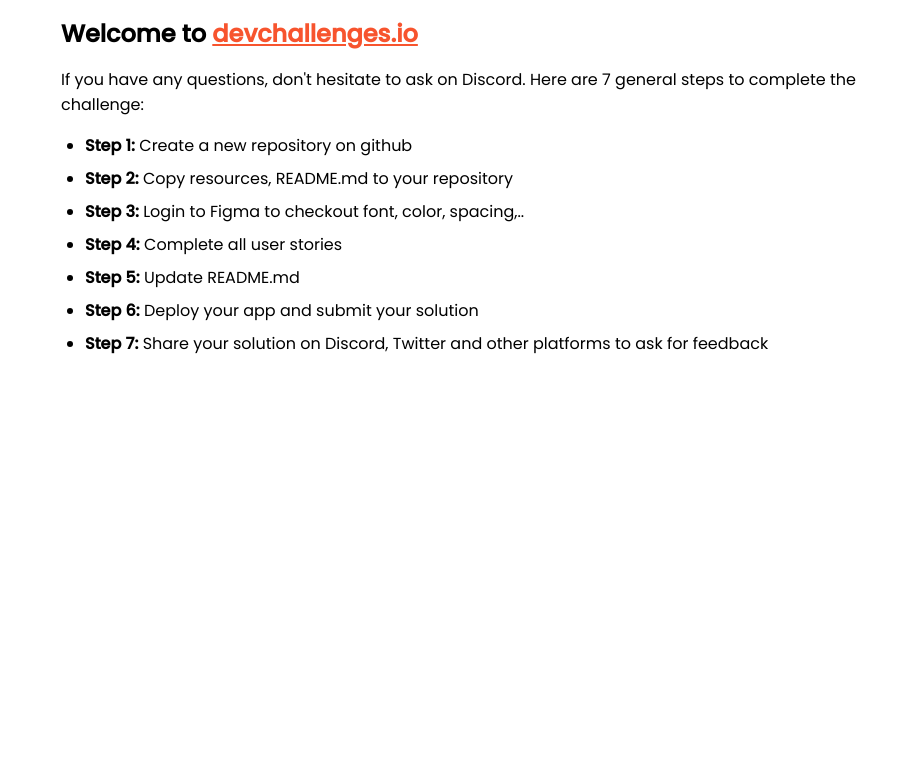
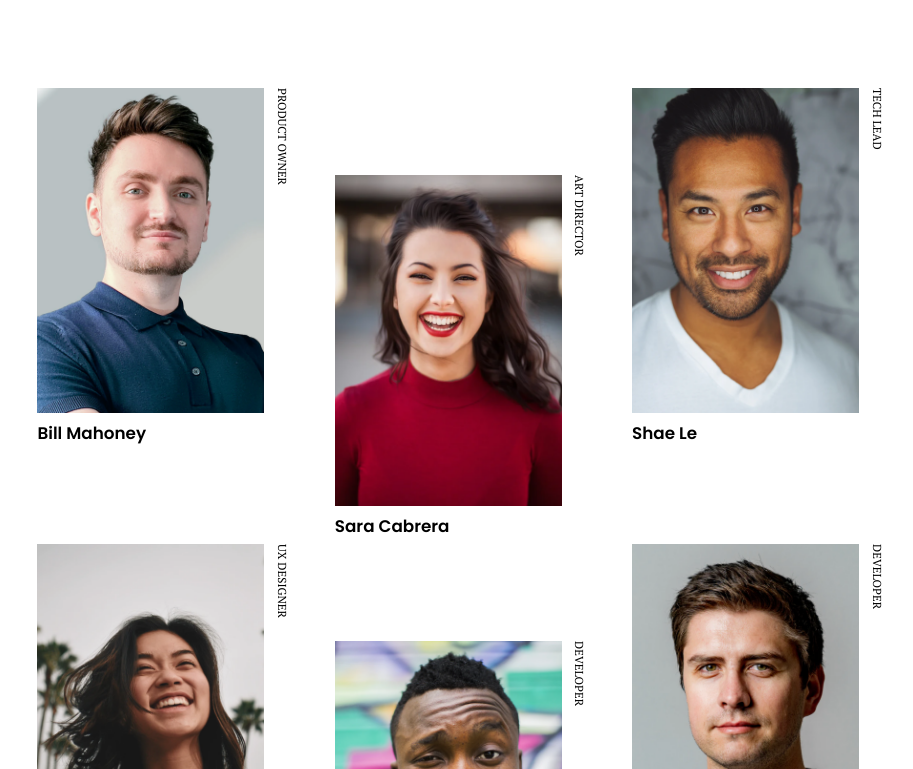
Before and after one commit to dXu23/team-page, a plain HTML site: page index.html in a window 1280 px wide. Shown: the part 224-993 px from the top of the page, without its empty margins (179-1092 px from the left). Before the commit the page ends 800 px from the top, so only its background shows below. Drawn offline with Linux system fonts and the light colour scheme.

Commit message:
Cleaned up the code a bit

```diff
--- /dev/null
+++ b/index.css
@@ -0,0 +1,117 @@
+body {
+  width: 94%;
+  font-family: Poppins;
+  margin-left: auto;
+  margin-right: auto;
+}
+
+header {
+  grid-template-rows: 1fr 2fr;
+  margin-block: 8%;
+}
+
+header > div:first-child {
+  grid-row: 1 / span 1;
+}
+
+header > div:last-child {
+  grid-row: 2 / span 1;
+}
+
+h1 {
+  font-family: "PT Serif", serif;
+  font-size: 2.25rem;
+}
+
+p {
+  font-size: clamp(0.875rem, 0.375vw + 0.75rem, 1.125rem);
+}
+
+header > div {
+  min-width: 180px;
+  /* max-width: 350px; */
+}
+
+figcaption {
+  font-weight: bold;
+  font-size: clamp(0.875rem, 0.375vw + 0.75rem, 1.125rem);
+}
+
+img {
+  width: 100%;
+}
+
+main {
+  display: grid;
+  grid-template-columns: auto auto;
+  grid-column-gap: 4%;
+}
+
+main > div {
+  display: flex;
+}
+
+div > figure, div > small {
+  display: inline-block;
+  margin: 2%;
+}
+
+main > div:nth-of-type(even) > figure, main > div:nth-of-type(even) > small {
+  margin-top: 35%;
+}
+
+.team-role {
+  width: 12%;
+  align-self: flex-start;
+  font-size: clamp(0.625rem, 0.2vw + 0.5625rem, 0.75rem);
+  font-family: "PT Serif", serif;
+}
+
+figure + small {
+  writing-mode: vertical-rl;
+  text-orientation: sideways;
+  width: fit-content;
+}
+
+footer {
+  font-size: Montserrat, sans-serif;
+}
+
+@media only screen and (min-width: 600px) {
+  header {
+    display: grid;
+    grid-template-columns: 6fr 4fr 8fr 1fr;
+    grid-template-rows: 1fr;
+  }
+
+  header > div:first-child {
+    grid-row: 1 / span 1;
+    grid-column: 1 / span 1;
+  }
+
+  header > div:last-child {
+    grid-row: 1 / span 1;
+    grid-column: 3 / span 1;
+  }
+
+  body {
+    width: 67%;
+  }
+
+  main {
+    display: grid;
+    grid-template-columns: repeat(3, 1fr);
+  }
+
+  main > div:nth-of-type(even) > figure {
+    margin-top: 0;
+  }
+
+  main > div:nth-of-type(even) > small {
+    margin-top: 0;
+  }
+
+  main > div:nth-of-type(3n+2) {
+    margin-top: 35%;
+  }
+}
--- a/index.html
+++ b/index.html
@@ -1,95 +1,74 @@
 <!DOCTYPE html>
-<html lang="en">
+<html>
   <head>
     <meta charset="utf-8" />
-    <meta
-      name="viewport"
-      content="width=device-width, initial-scale=1,
-  maximum-scale=5"
-    />
-
-    <link rel="icon" href="devchallenges.png" />
-
-    <link
-      rel="shortcut icon"
-      type="image/x-icon"
-      href="https://devchallenges.io/"
-    />
-
-    <link
-      href="https://fonts.googleapis.com/css2?family=Poppins:wght@400;500&display=swap"
-      rel="stylesheet"
-    />
-
-    <title>Devchallenges</title>
-
-    <style>
-      body {
-        font-family: "Poppins", sans-serif;
-      }
-
-      ul {
-        padding-left: 24px;
-      }
-
-      li {
-        margin-bottom: 8px;
-      }
-
-      .welcome {
-        max-width: 800px;
-        margin: 0 auto;
-      }
-
-      .welcome-text {
-        margin-top: 30vh;
-        font-weight: 500;
-      }
-
-      .welcome-text p {
-        font-size: 1rem;
-        font-weight: 400;
-      }
-
-      .welcome-text h1 {
-        font-size: 1.5rem;
-      }
-
-      .welcome-text a {
-        color: #f7542e;
-      }
-    </style>
+    <meta name="viewport" content="width=device-width,initial-scale=1.0" />
+    <meta http-equiv="X-UA-Compatible" content="IE=Edge,chrome=1" />
+    <link rel="preconnect" href="https://fonts.googleapis.com" />
+    <link rel="preconnect" href="https://fonts.gstatic.com" />
+    <link rel="stylesheet" href="https://fonts.googleapis.com/css2?family=PT+Serif:wght@400;700&family=Poppins:wght@400;600&family=Montserrat" />
+    <link rel="stylesheet" href="index.css" />
   </head>
   <body>
-    <div class="welcome">
-      <div class="welcome-text">
-        <h1>
-          Welcome to
-          <a href="https://devchallenges.io/" target="_blank"
-            >devchallenges.io</a
-          >
-        </h1>
-
+    <header>
+      <div>
+        <h1>The creative crew</h1>
+      </div>
+      <div>
+        <h2>WHO WE ARE</h2>
         <p>
-          If you have any questions, don't hesitate to ask on Discord. Here are
-          7 general steps to complete the challenge:
+          We are a team of creatively diverse. driven.
+          innovative individuals working in various
+          locations from around the world.
         </p>
       </div>
-
-      <ul>
-        <li><b>Step 1:</b> Create a new repository on github</li>
-        <li><b>Step 2:</b> Copy resources, README.md to your repository</li>
-        <li>
-          <b>Step 3:</b> Login to Figma to checkout font, color, spacing,..
-        </li>
-        <li><b>Step 4:</b> Complete all user stories</li>
-        <li><b>Step 5:</b> Update README.md</li>
-        <li><b>Step 6:</b> Deploy your app and submit your solution</li>
-        <li>
-          <b>Step 7:</b> Share your solution on Discord, Twitter and other
-          platforms to ask for feedback
-        </li>
-      </ul>
-    </div>
+    </header>
+    <main>
+      <div>
+        <figure>
+          <img loading="lazy" src="photo1.png">
+          <figcaption>Bill Mahoney</figcaption>
+        </figure>
+        <small class="team-role">PRODUCT OWNER</small>
+      </div>
+      <div>
+        <figure>
+          <img loading="lazy" src="photo2.png">
+          <figcaption>Sara Cabrera</figcaption>
+        </figure>
+        <small class="team-role">ART DIRECTOR</small>
+      </div>
+      <div>
+        <figure>
+          <img loading="lazy" src="photo3.png">
+          <figcaption>Shae Le</figcaption>
+        </figure>
+        <small class="team-role">TECH LEAD</small>
+      </div>
+      <div>
+        <figure>
+          <img loading="lazy" src="photo4.png">
+          <figcaption>Skylah Lu</figcaption>
+        </figure>
+        <small class="team-role">UX DESIGNER</small>
+      </div>
+      <div>
+        <figure>
+          <img loading="lazy" src="photo5.png">
+          <figcaption>Griff Richards</figcaption>
+        </figure>
+        <small class="team-role">DEVELOPER</small>
+      </div>
+      <div>
+        <figure>
+          <img loading="lazy" src="photo6.png">
+          <figcaption>Stan John</figcaption>
+        </figure>
+        <small class="team-role">DEVELOPER</small>
+      </div>
+    </main>
+    <footer>
+      Created by <a href="https://github.com/dXu23">dXu23</a> - devchallenges.io
+    </footer>
   </body>
 </html>
```
Also changed, not shown: team-page.html (deleted, +0 -181 lines).
